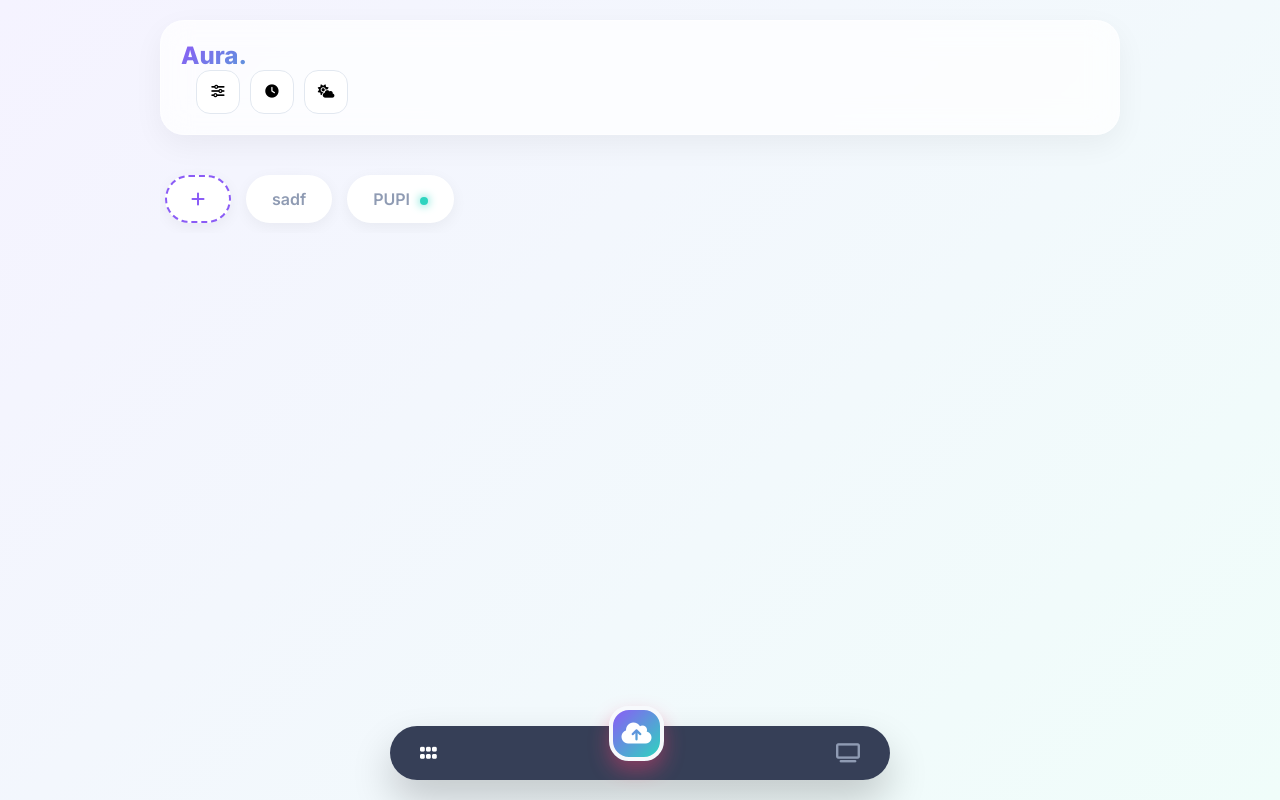
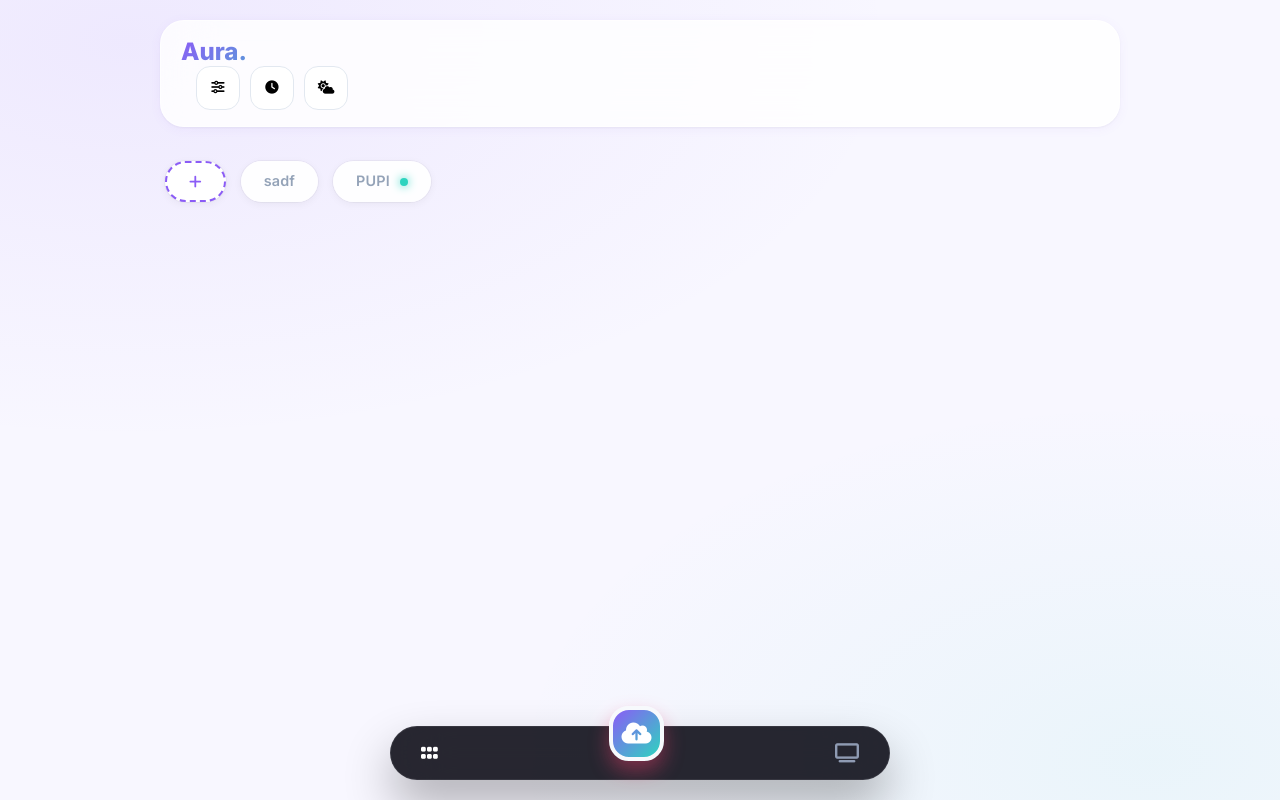
Before and after one commit to Procer/PortaRetrato, a PHP site: page /gestion/index.php in a window 1280 px wide. Run offline with PHP 8.4, Linux system fonts and the light colour scheme; data comes from the database, SQL or seed files in the repository; some libraries are stand-ins or nearby versions.

Commit message:
feat: mejoras visuales premium en Gestión + lightbox de imágenes
CSS Gestión:
- Fondo con gradientes radiales sutiles (más sofisticado que el lineal anterior)
- Header: mayor blur, sombra más refinada, padding ajustado
- Album pills: hover con bloom púrpura, active con sombra más pronunciada
- Cards: hover con lift + bloom (translateY -5px + sombra violeta), border-radius ajustado
- Tab bar: mayor blur/saturación, borde sutil, sombra más profunda

Lightbox:
- Click en cualquier foto/video abre modal full-screen con fondo oscuro
- Imagen se muestra completa con object-fit:contain (sin recorte)
- Click fuera o botón X cierra; video se detiene al cerrar
- Botón de eliminar usa event.stopPropagation para no abrir el lightbox

Co-Authored-By: Claude Sonnet 4.6 <noreply@anthropic.com>

```diff
--- a/assets/css/gestion.css
+++ b/assets/css/gestion.css
@@ -16,7 +16,10 @@
 
 body {
     font-family: 'Inter', -apple-system, sans-serif;
-    background: var(--bg-gradient);
+    background: #f8f7ff;
+    background-image:
+        radial-gradient(ellipse 60% 50% at 10% 5%, rgba(139,92,246,0.09) 0%, transparent 100%),
+        radial-gradient(ellipse 50% 45% at 90% 95%, rgba(45,212,191,0.07) 0%, transparent 100%);
     background-attachment: fixed;
     color: var(--text);
     min-height: 100vh;
@@ -32,17 +35,17 @@ body {
 
 /* Header Estilo Flotante */
 .app-header {
-    background: var(--glass);
-    backdrop-filter: blur(15px);
-    -webkit-backdrop-filter: blur(15px);
-    border: 1px solid var(--glass-border);
-    padding: 20px;
+    background: rgba(255,255,255,0.82);
+    backdrop-filter: blur(24px);
+    -webkit-backdrop-filter: blur(24px);
+    border: 1px solid rgba(255,255,255,0.6);
+    padding: 16px 20px;
     border-radius: 24px;
-    margin-bottom: 30px;
+    margin-bottom: 24px;
     display: flex;
     justify-content: space-between;
     align-items: center;
-    box-shadow: 0 10px 30px rgba(0,0,0,0.05);
+    box-shadow: 0 2px 12px rgba(139,92,246,0.06), 0 1px 3px rgba(0,0,0,0.05);
 }
 
 .app-header h1 {
@@ -65,43 +68,60 @@ body {
 .album-scroller::-webkit-scrollbar { display: none; }
 
 .album-pill {
-    background: white;
-    padding: 12px 24px;
+    background: rgba(255,255,255,0.9);
+    padding: 10px 22px;
     border-radius: 50px;
     white-space: nowrap;
-    box-shadow: 0 4px 15px rgba(0,0,0,0.05);
+    box-shadow: 0 2px 8px rgba(0,0,0,0.05), 0 0 0 1px rgba(0,0,0,0.04);
     cursor: pointer;
-    transition: all 0.3s cubic-bezier(0.4, 0, 0.2, 1);
-    border: 2px solid transparent;
+    transition: all 0.25s cubic-bezier(0.4, 0, 0.2, 1);
+    border: 1.5px solid transparent;
     font-weight: 600;
-    color: #8f9bb3;
+    font-size: 0.9rem;
+    color: #94a3b8;
+    letter-spacing: 0.01em;
+}
+
+.album-pill:hover {
+    color: var(--accent);
+    box-shadow: 0 4px 16px rgba(139,92,246,0.12), 0 0 0 1.5px rgba(139,92,246,0.2);
 }
 
 .album-pill.active {
     background: var(--accent-gradient);
     color: white;
-    transform: scale(1.05);
-    box-shadow: 0 10px 20px rgba(255, 61, 113, 0.3);
+    transform: scale(1.04);
+    box-shadow: 0 8px 24px rgba(139,92,246,0.35);
+    border-color: transparent;
 }
 
-/* Cuadrícula de Contenido (Masonryish) */
+/* Cuadrícula de Contenido */
 .media-grid {
     display: grid;
-    grid-template-columns: repeat(auto-fill, minmax(160px, 1fr));
-    gap: 15px;
+    grid-template-columns: repeat(auto-fill, minmax(155px, 1fr));
+    gap: 12px;
 }
 
 .card {
-    background: white;
-    border-radius: 20px;
+    background: #e8e8ee;
+    border-radius: 18px;
     overflow: hidden;
     position: relative;
     aspect-ratio: 1;
-    box-shadow: 0 10px 20px rgba(0,0,0,0.03);
-    transition: transform 0.3s;
+    box-shadow: 0 1px 3px rgba(0,0,0,0.06), 0 4px 12px rgba(0,0,0,0.04);
+    transition: transform 0.3s cubic-bezier(0.34,1.56,0.64,1), box-shadow 0.3s ease;
+    cursor: pointer;
 }
 
-.card:active { transform: scale(0.95); }
+.card:hover {
+    transform: translateY(-5px) scale(1.015);
+    box-shadow: 0 16px 36px rgba(139,92,246,0.18), 0 4px 10px rgba(0,0,0,0.06);
+}
+
+.card:active {
+    transform: scale(0.96);
+    transition: transform 0.1s ease;
+}
 
 .card img, .card video {
     width: 100%;
@@ -112,13 +132,13 @@ body {
 .card .overlay {
     position: absolute;
     top: 0; left: 0; right: 0; bottom: 0;
-    background: linear-gradient(to top, rgba(0,0,0,0.4), transparent);
+    background: linear-gradient(to top, rgba(0,0,0,0.55) 0%, transparent 55%);
     display: flex;
     justify-content: flex-end;
     align-items: flex-end;
     padding: 10px;
     opacity: 0;
-    transition: opacity 0.3s;
+    transition: opacity 0.25s ease;
 }
 
 .card:hover .overlay { opacity: 1; }
@@ -131,15 +151,16 @@ body {
     transform: translateX(-50%);
     width: calc(100% - 40px);
     max-width: 500px;
-    background: rgba(34, 43, 69, 0.9);
-    backdrop-filter: blur(20px);
-    -webkit-backdrop-filter: blur(20px);
-    border-radius: 30px;
-    padding: 15px 30px;
+    background: rgba(10, 10, 20, 0.88);
+    backdrop-filter: blur(28px) saturate(180%);
+    -webkit-backdrop-filter: blur(28px) saturate(180%);
+    border: 1px solid rgba(255,255,255,0.08);
+    border-radius: 32px;
+    padding: 14px 30px;
     display: flex;
     justify-content: space-between;
     align-items: center;
-    box-shadow: 0 20px 40px rgba(0,0,0,0.2);
+    box-shadow: 0 24px 48px rgba(0,0,0,0.3), 0 0 0 1px rgba(255,255,255,0.04);
     z-index: 1000;
 }
 
--- a/assets/js/gestion.js
+++ b/assets/js/gestion.js
@@ -38,6 +38,29 @@ function openNewAlbumModal() { document.getElementById('album-modal').style.disp
 function closeModal(modalId) {
     if(modalId) { document.getElementById(modalId).style.display = 'none'; }
     else { document.querySelectorAll('.modal-overlay').forEach(m => m.style.display = 'none'); }
+}
+
+function openLightbox(url, tipo) {
+    const img = document.getElementById('lightbox-img');
+    const video = document.getElementById('lightbox-video');
+    if (tipo === 'video') {
+        video.src = '../' + url;
+        video.style.display = 'block';
+        img.style.display = 'none';
+        img.src = '';
+    } else {
+        img.src = '../' + url;
+        img.style.display = 'block';
+        video.style.display = 'none';
+        video.src = '';
+    }
+    document.getElementById('lightbox-modal').style.display = 'flex';
+}
+
+function closeLightbox() {
+    document.getElementById('lightbox-img').src = '';
+    document.getElementById('lightbox-video').src = '';
+    document.getElementById('lightbox-modal').style.display = 'none';
 }
 
 function showNotification(message, icon = 'fas fa-check-circle', duration = 3000) {
@@ -255,7 +278,8 @@ async function loadMedia() {
         media.forEach(item => {
             const card = document.createElement('div'); card.className = 'card';
             const content = item.tipo === 'video' ? `<video src="../${item.ruta}" muted></video>` : `<img src="../${item.ruta}" loading="lazy">`;
-            card.innerHTML = `${content}<div class="overlay"><button onclick="deleteMedia(${item.id})" style="background:rgba(255,255,255,0.9); border:none; padding:10px; border-radius:12px; color:#ef4444; cursor:pointer;"><i class="fas fa-trash-can"></i></button></div>`;
+            card.innerHTML = `${content}<div class="overlay"><button onclick="event.stopPropagation(); deleteMedia(${item.id})" style="background:rgba(255,255,255,0.92); border:none; padding:10px; border-radius:12px; color:#ef4444; cursor:pointer; backdrop-filter:blur(8px);"><i class="fas fa-trash-can"></i></button></div>`;
+            card.onclick = () => openLightbox(item.ruta, item.tipo);
             grid.appendChild(card);
         });
     } catch (e) { console.error("Error media", e); }
--- a/gestion/index.php
+++ b/gestion/index.php
@@ -223,6 +223,15 @@
         </div>
     </div>
 
+    <!-- LIGHTBOX -->
+    <div id="lightbox-modal" class="modal-overlay" style="display:none; background:rgba(0,0,0,0.96); backdrop-filter:blur(24px); padding:0; align-items:center; justify-content:center;" onclick="closeLightbox()">
+        <button onclick="closeLightbox()" style="position:fixed; top:20px; right:20px; background:rgba(255,255,255,0.1); border:1px solid rgba(255,255,255,0.15); width:44px; height:44px; border-radius:50%; color:white; cursor:pointer; font-size:1rem; z-index:3001; backdrop-filter:blur(10px); transition:background 0.2s;" onmouseover="this.style.background='rgba(255,255,255,0.2)'" onmouseout="this.style.background='rgba(255,255,255,0.1)'"><i class="fas fa-times"></i></button>
+        <div onclick="event.stopPropagation()" style="display:flex; align-items:center; justify-content:center;">
+            <img id="lightbox-img" src="" alt="" style="display:none; max-width:92vw; max-height:92vh; object-fit:contain; border-radius:10px; box-shadow:0 40px 80px rgba(0,0,0,0.7);">
+            <video id="lightbox-video" src="" controls style="display:none; max-width:92vw; max-height:92vh; border-radius:10px; box-shadow:0 40px 80px rgba(0,0,0,0.7);"></video>
+        </div>
+    </div>
+
     <div id="confirm-modal" class="modal-overlay" style="display:none;">
         <div class="glass-panel modal-content aura-modal" style="text-align: center;">
             <h2 id="confirm-title">¿Seguro?</h2>
```
